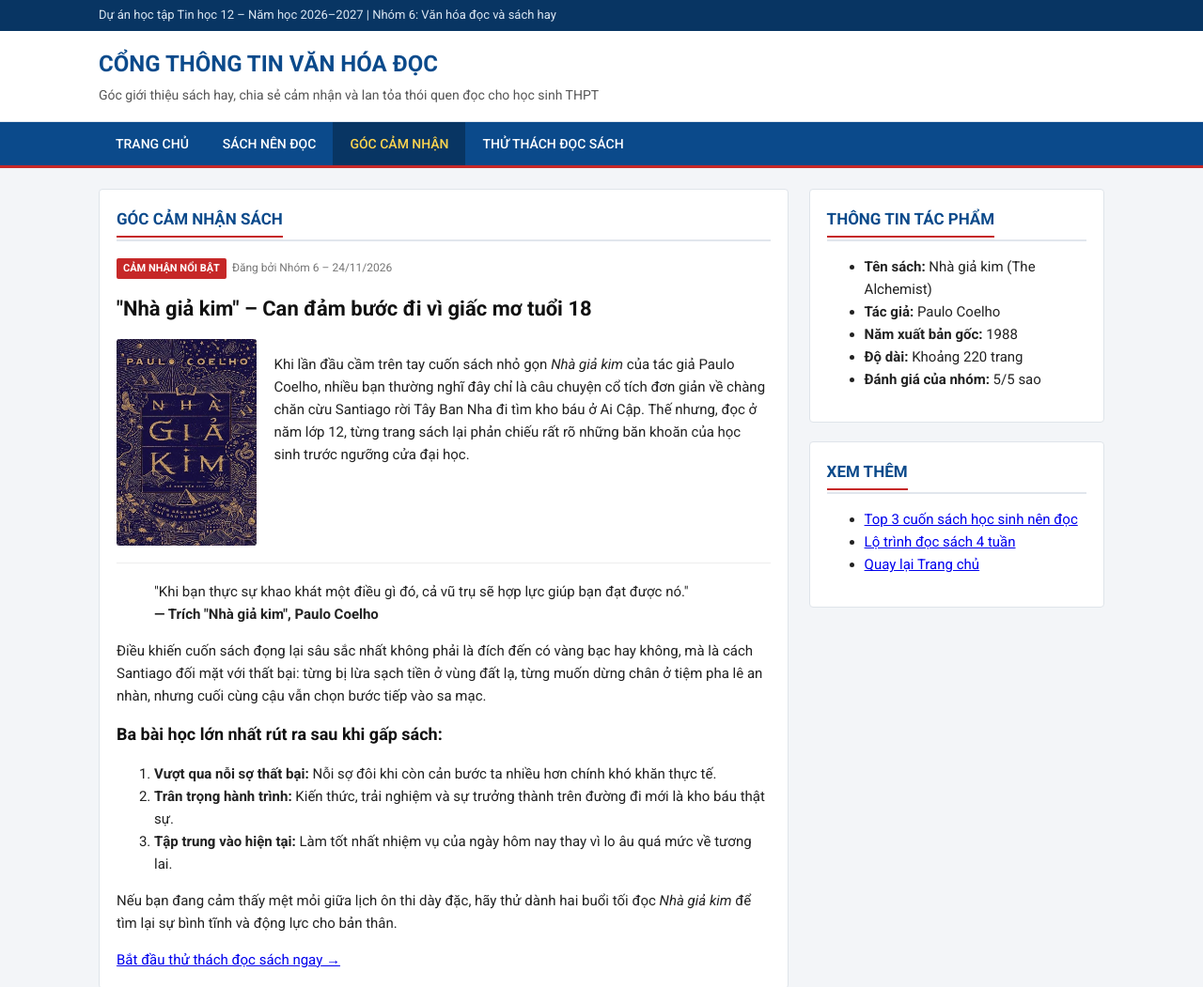
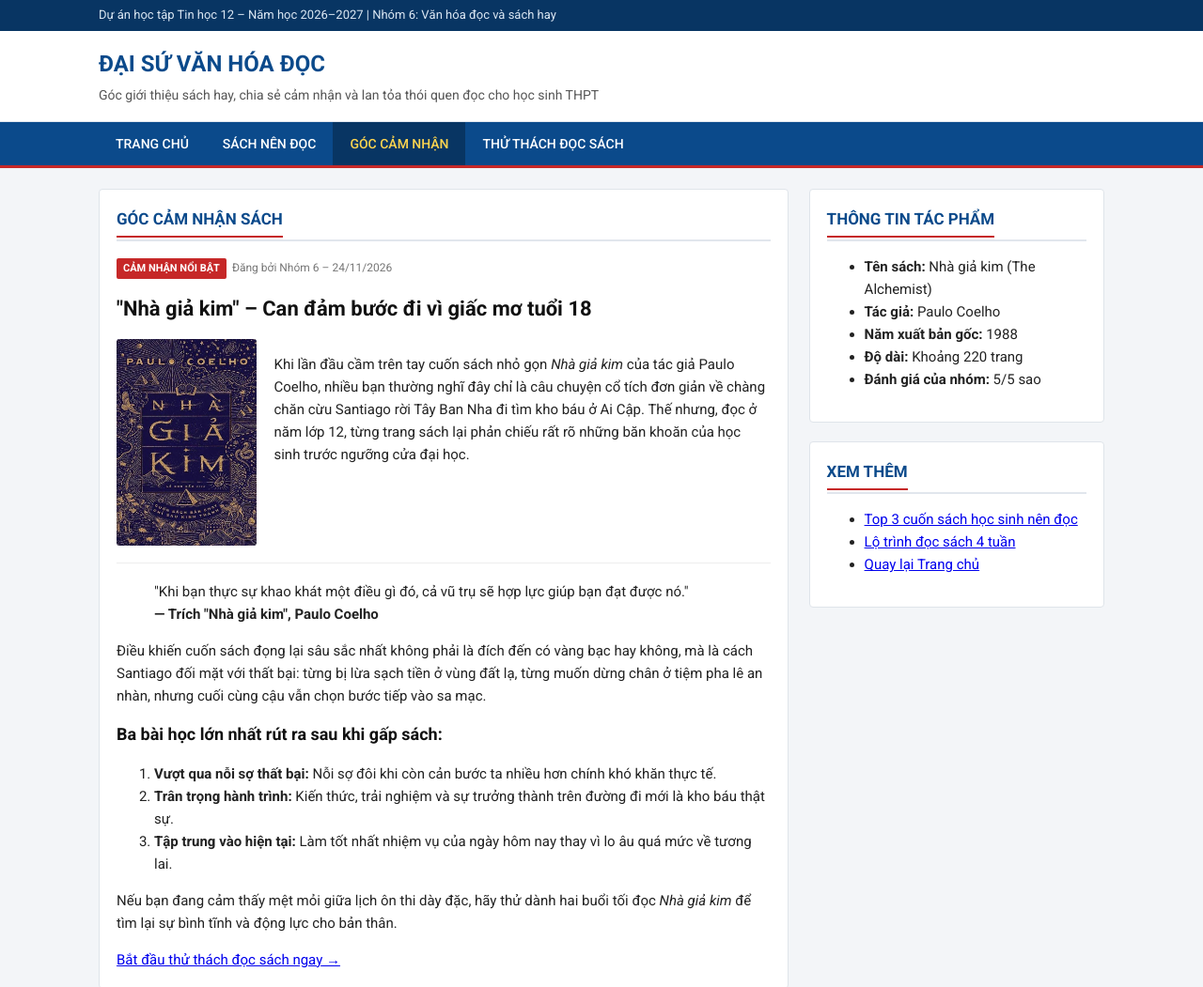
Before and after one commit to SlayCollin/Daisuvanhoadoc, a plain HTML site: page goc-cam-nhan.html in a window 1280 px wide. Shown: the top 1051 px of the page at 94% size. Drawn offline with Linux system fonts and the light colour scheme.

Commit message:
Update goc-cam-nhan.html

```diff
--- a/goc-cam-nhan.html
+++ b/goc-cam-nhan.html
@@ -15,7 +15,7 @@
 
   <header>
     <div class="container">
-      <h1>Cổng Thông Tin Văn Hóa Đọc</h1>
+      <h1>Đại sứ văn hóa đọc</h1>
       <p>Góc giới thiệu sách hay, chia sẻ cảm nhận và lan tỏa thói quen đọc cho học sinh THPT</p>
     </div>
   </header>
```
